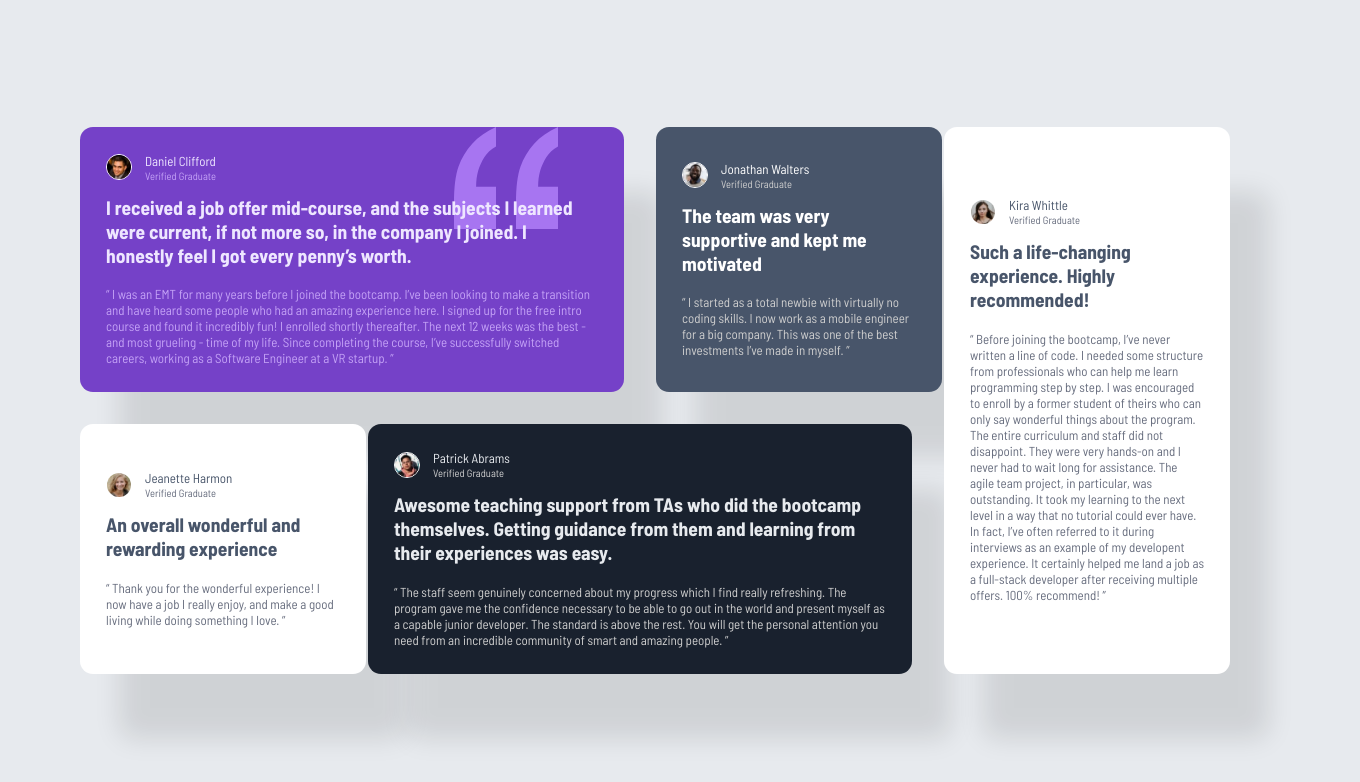
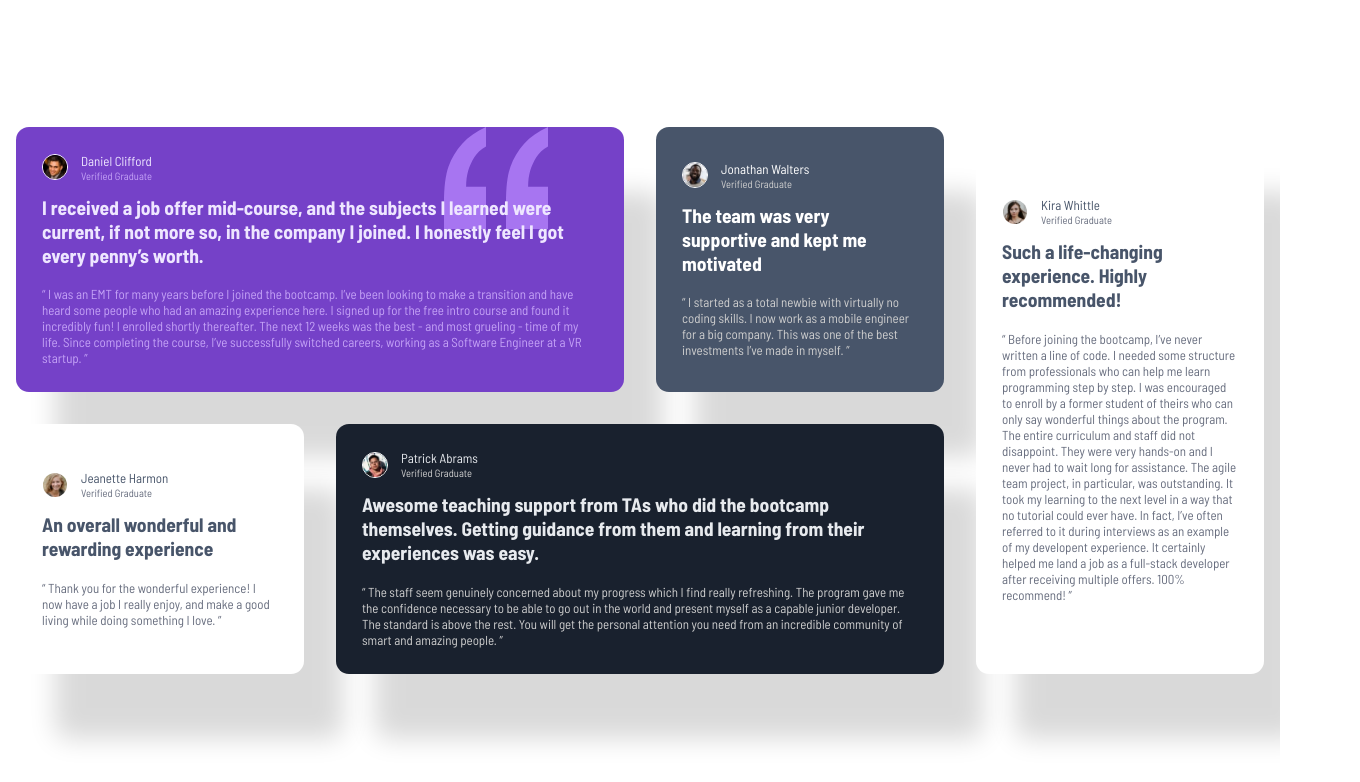
Before and after one commit to diftrickmem/testimonials-grid-section-main, a plain HTML site: page index.html in a window 1280 px wide. Shown: the whole page, 1360 px wide, since content can reach past the window. Drawn offline with Linux system fonts and the light colour scheme.

```diff
--- a/CSS/style.css
+++ b/CSS/style.css
@@ -14,7 +14,8 @@
     flex-direction: column;
     justify-content: center;
     align-items: center;
-    background-color: hsl(214, 17%, 92%);
+    background-color: #fff;
+    /* background-color: hsl(214, 17%, 92%); */
 }
 
 main {
@@ -22,14 +23,14 @@
     display: grid;
     justify-content: center;
     align-content: center;
-    padding-left: 2em;
-    padding-right: 2em;
+    gap: 2em;
+    margin: 1em;
 }
 
 .card {
     border-radius: 1em;
     padding: 2em;
-    margin: 1em;
+    margin: 0;
     display: flex;
     flex-direction: column;
     justify-content: center;
@@ -38,7 +39,7 @@
     font-size: 0.8125em;
     background-color: #fff;
     color: hsl(224, 10%, 45%);
-    box-shadow: 3em 5em 2em 0 rgba(0, 0, 0, 0.1);
+    box-shadow: 3em 5em 2em 0 rgba(0, 0, 0, 0.15);
     min-width: 22em;
 }
 
@@ -121,11 +122,9 @@
 @media (min-width: 48em) {
     main {
         height: fit-content;
-        grid-template-columns: repeat(4, 16em);
+        grid-template-columns: repeat(4, 18em);
         grid-template-areas: 'block1 block1 block2 block5''block3 block4 block4 block5';
         gap: 2em;
-        padding-left: 10em;
-        padding-right: 10em;
     }
 
     .card {
```
